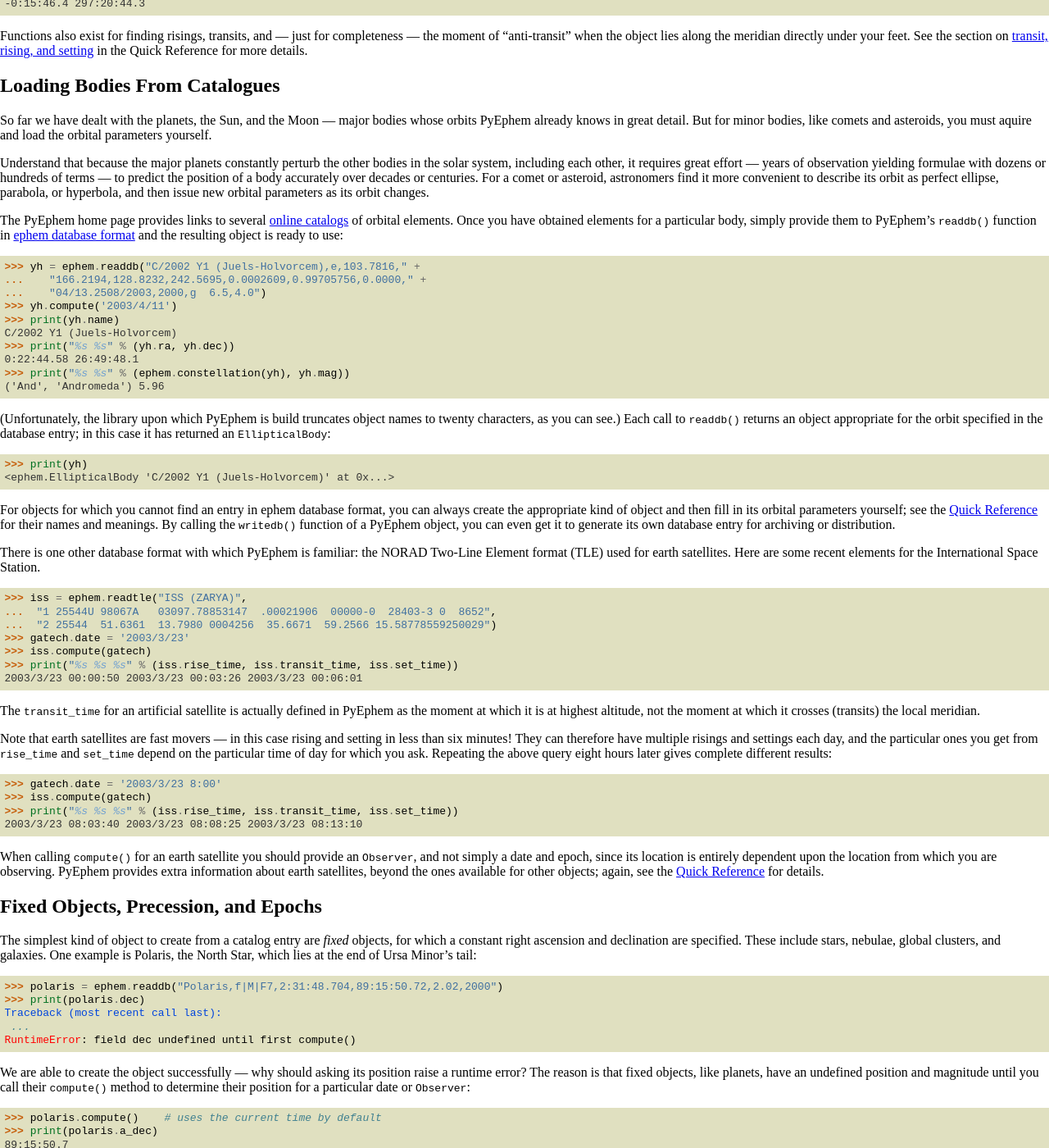
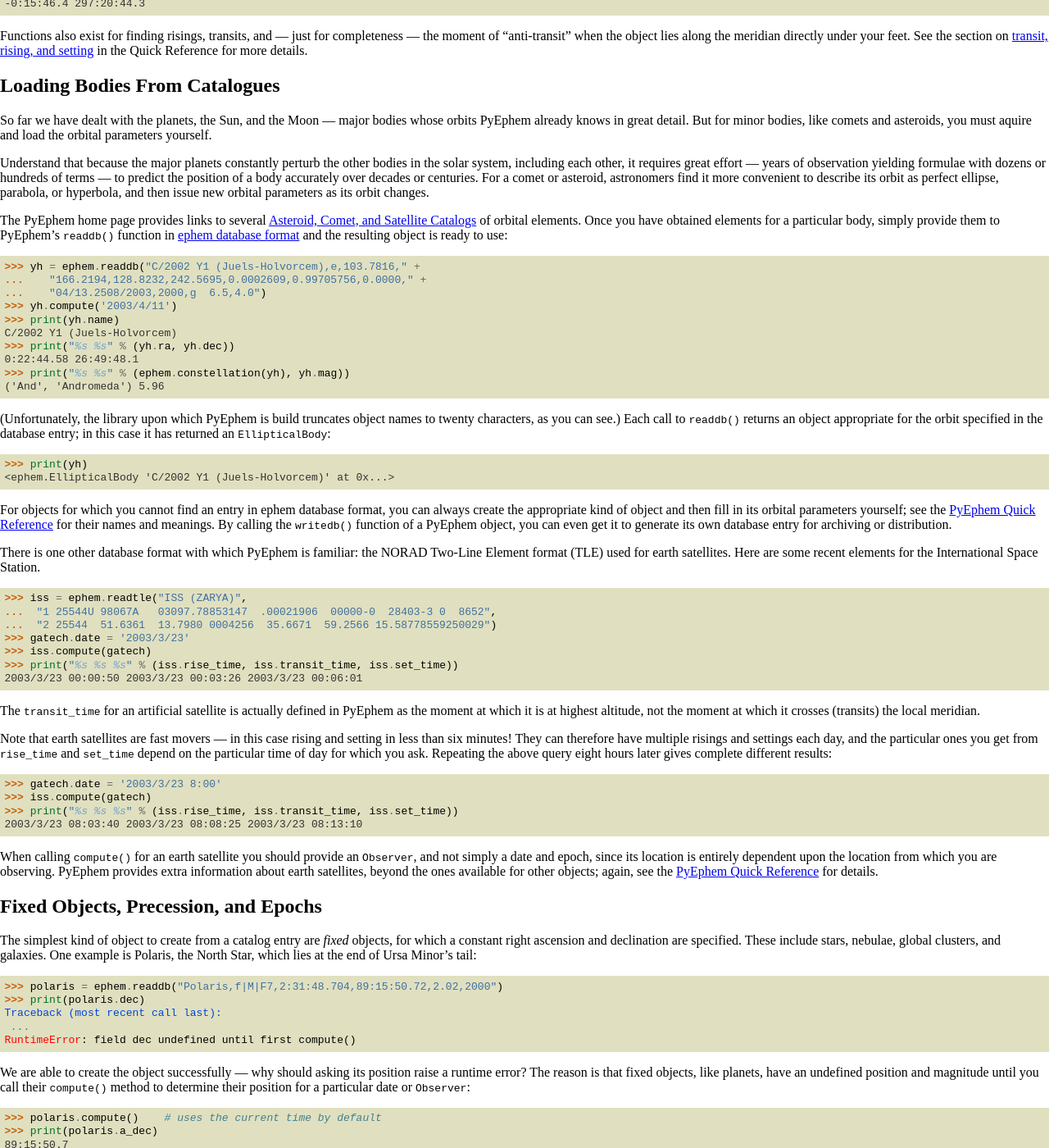
Before and after one commit to brandon-rhodes/pyephem, a Sphinx documentation site: the page built from ephem/doc/tutorial.rst, in a window 1280 px wide and 1400 px high, scrolled down 5218 px. Shown: the whole window at 82% size. Built offline with Sphinx 7.4.7, drawn with Linux system fonts in a browser that asks for light colours; some of the changed text lies outside the part shown.

Commit message:
Switch several links to real cross-references
Because I hard-coded these links as raw HTML filenames like ‘quick’,
they never auto-updated to ‘quick.html’ to match the links that Sphinx
itself creates in Tables of Contents.  This starts a migration to real
cross references that Sphinx can check, instead of raw names it cannot.

```diff
--- a/ephem/doc/index.rst
+++ b/ephem/doc/index.rst
@@ -237,9 +237,7 @@
 ------------
 
 Version **3.7.7.0** is the most recent release of PyEphem.
-Consult the `change log`_ to see the new features!
-
-.. _change log: CHANGELOG
+Consult the :doc:`CHANGELOG` to see the new features!
 
 The easiest way to install PyEphem on a Linux or Mac OS machine,
 after making sure that “Python.h” and the other Python header files
--- a/ephem/doc/quick.rst
+++ b/ephem/doc/quick.rst
@@ -508,8 +508,10 @@
 
  * A ``ValueError`` signals a non-existent place.
 
-transit, rising, setting
-------------------------
+.. _transit-rising-setting:
+
+transit, rising, and setting
+----------------------------
 
  >>> sitka = ephem.Observer()
  >>> sitka.date = '1999/6/27'
--- a/ephem/doc/tutorial.rst
+++ b/ephem/doc/tutorial.rst
@@ -473,7 +469,7 @@
 and then issue new orbital parameters as its orbit changes.
 
 The PyEphem home page provides links to several
-`online catalogs`_ of orbital elements.
+:doc:`catalogs` of orbital elements.
 Once you have obtained elements for a particular body,
 simply provide them to PyEphem's ``readdb()`` function
 in `ephem database format`_ and the resulting object is ready to use:
@@ -489,7 +485,6 @@
 >>> print("%s %s" % (ephem.constellation(yh), yh.mag))
 ('And', 'Andromeda') 5.96
 
-.. _online catalogs: http://rhodesmill.org/pyephem/catalogs
 .. _ephem database format: http://www.clearskyinstitute.com/xephem/help/xephem.html#mozTocId468501
 
 (Unfortunately, the library upon which PyEphem is build
```
Also changed, not shown: other parts of ephem/doc/tutorial.rst (+4 -12 lines).
